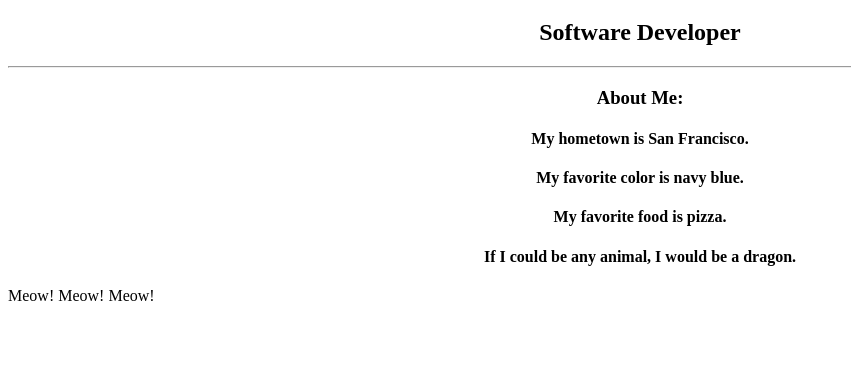
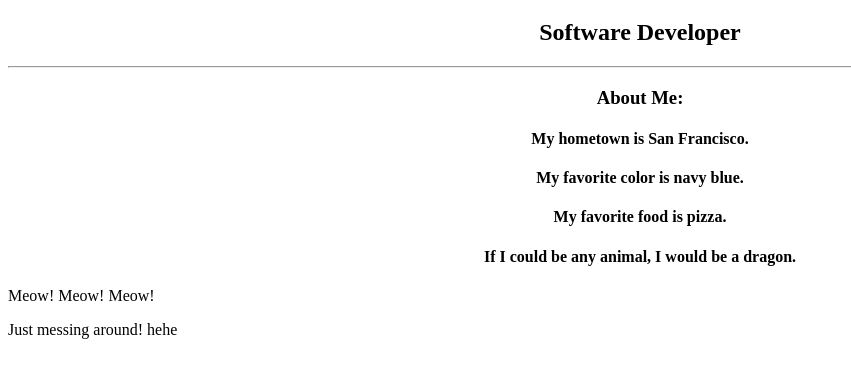
Before and after one commit to brycedtea/my-first-repo, a plain HTML site: page index.html in a window 1280 px wide. Shown: the part 61-438 px from the top of the page, without its empty margins (0-851 px from the left). Drawn offline with Linux system fonts and the light colour scheme.

Commit message:
Just messing around

```diff
--- a/index.html
+++ b/index.html
@@ -19,3 +19,4 @@
 		  </body>
 		</html>
         <p>Meow! Meow! Meow!</p>
+        <p>Just messing around! hehe</p>
```
